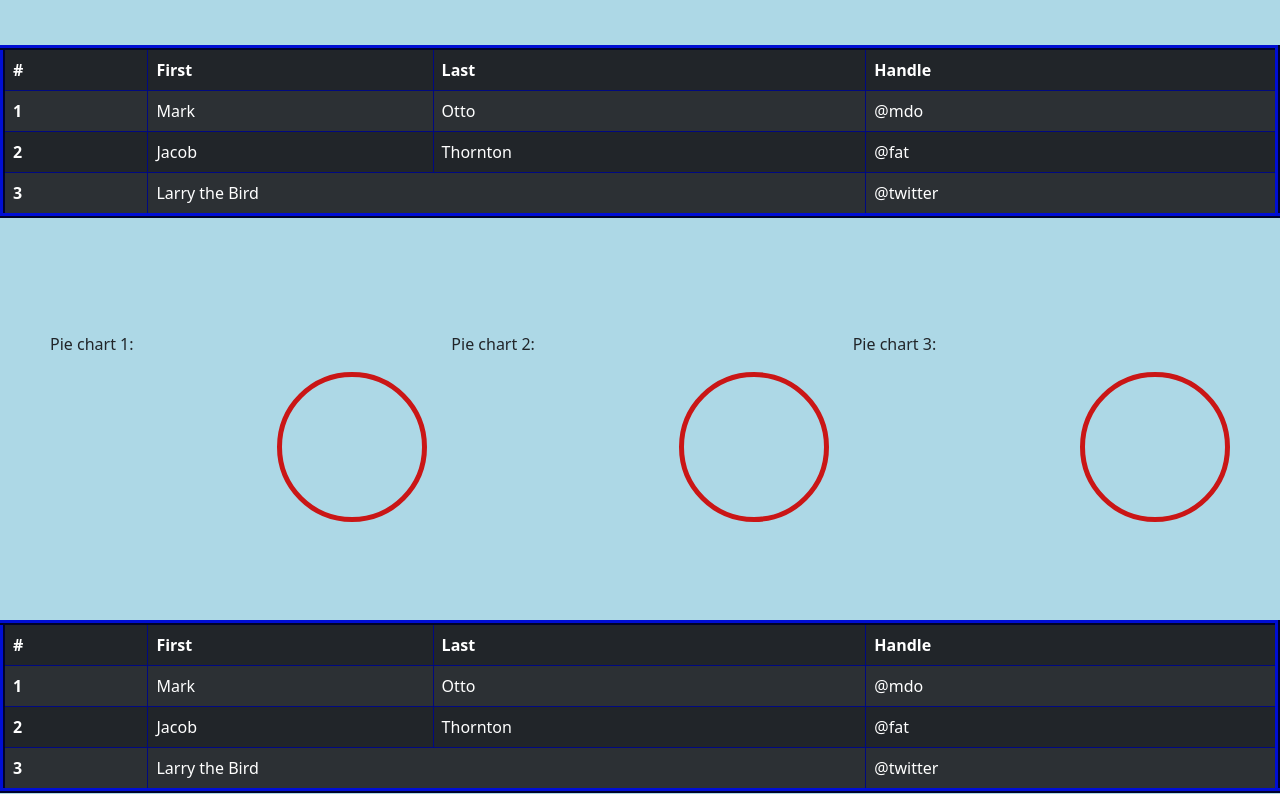
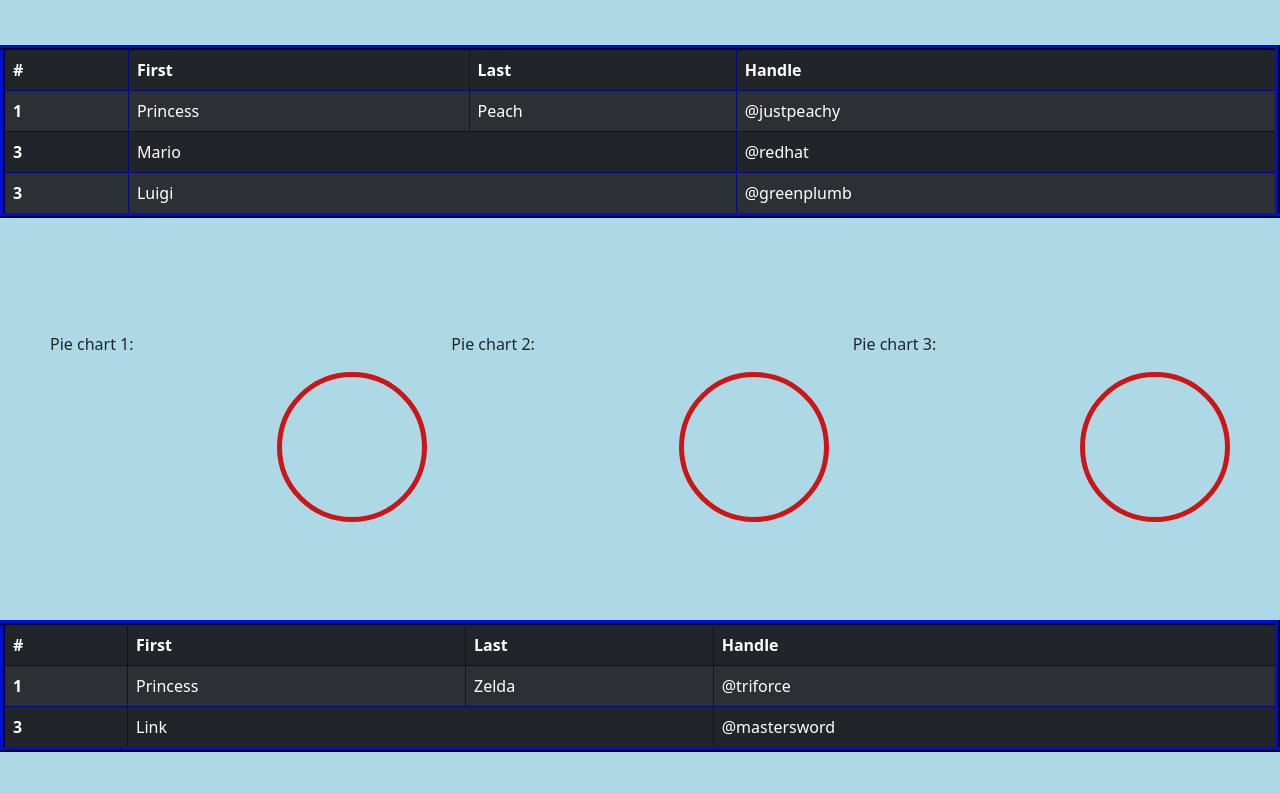
Before and after one commit to michaelg85/307.6lab, a plain HTML site: page index.html in a window 1280 px wide. Shown: the part 650-1444 px from the top of the page. Drawn offline with nearby package versions, Linux system fonts and the light colour scheme.

Commit message:
added names

```diff
--- a/index.html
+++ b/index.html
@@ -125,20 +125,19 @@
         <tbody>
             <tr>
                 <th scope="row">1</th>
-                <td>Mark</td>
-                <td>Otto</td>
-                <td>@mdo</td>
-            </tr>
-            <tr>
-                <th scope="row">2</th>
-                <td>Jacob</td>
-                <td>Thornton</td>
-                <td>@fat</td>
+                <td>Princess</td>
+                <td>Peach</td>
+                <td>@justpeachy</td>
             </tr>
             <tr>
                 <th scope="row">3</th>
-                <td colspan="2">Larry the Bird</td>
-                <td>@twitter</td>
+                <td colspan="2">Mario</td>
+                <td>@redhat</td>
+            </tr>
+            <tr>
+                <th scope="row">3</th>
+                <td colspan="2">Luigi</td>
+                <td>@greenplumb</td>
             </tr>
         </tbody>
     </table><br><br>
@@ -183,20 +182,15 @@
         <tbody>
             <tr>
                 <th scope="row">1</th>
-                <td>Mark</td>
-                <td>Otto</td>
-                <td>@mdo</td>
+                <td>Princess</td>
+                <td>Zelda</td>
+                <td>@triforce</td>
             </tr>
-            <tr>
-                <th scope="row">2</th>
-                <td>Jacob</td>
-                <td>Thornton</td>
-                <td>@fat</td>
-            </tr>
+
             <tr>
                 <th scope="row">3</th>
-                <td colspan="2">Larry the Bird</td>
-                <td>@twitter</td>
+                <td colspan="2">Link</td>
+                <td>@mastersword</td>
             </tr>
         </tbody>
     </table><br>
```
